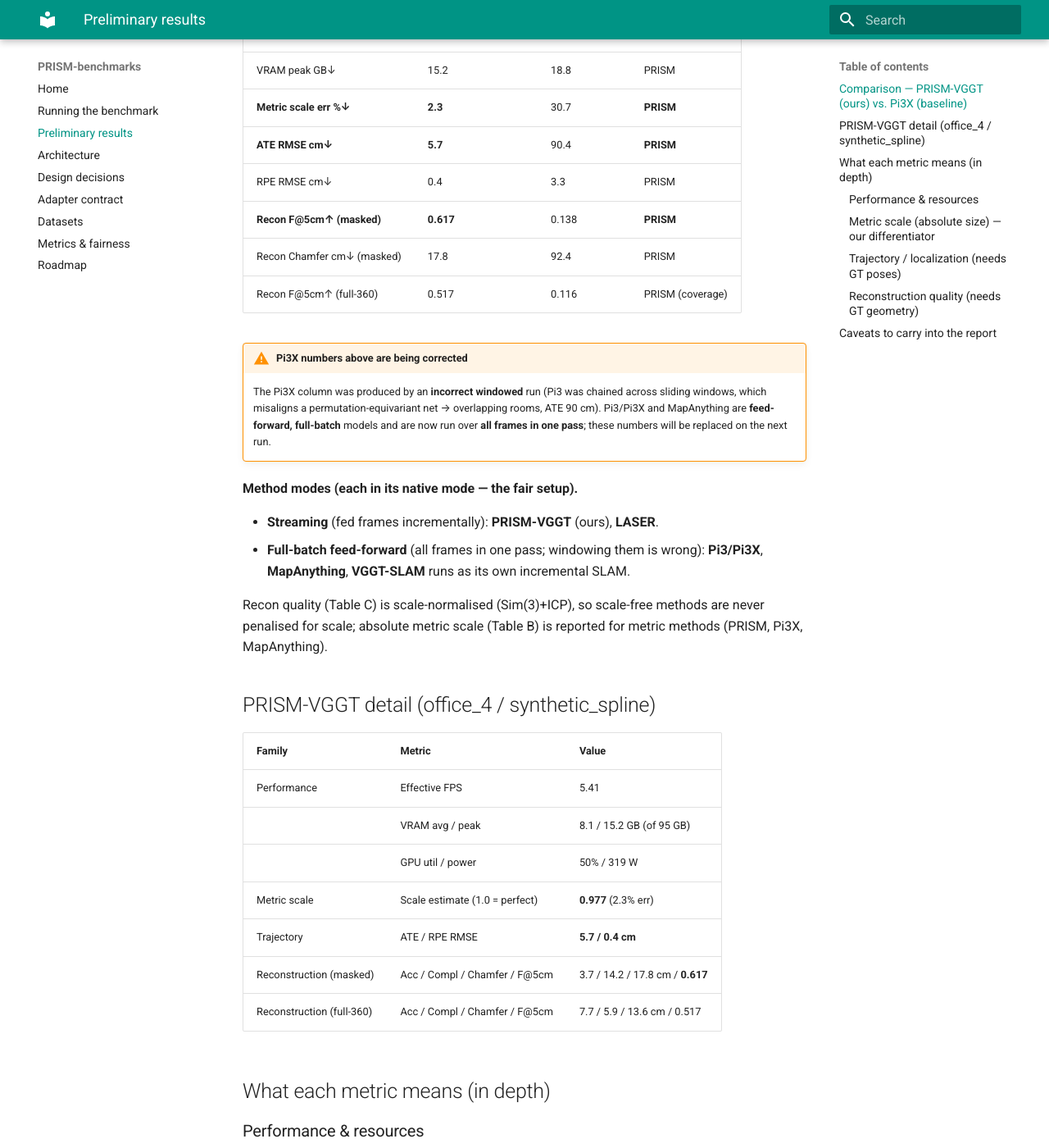
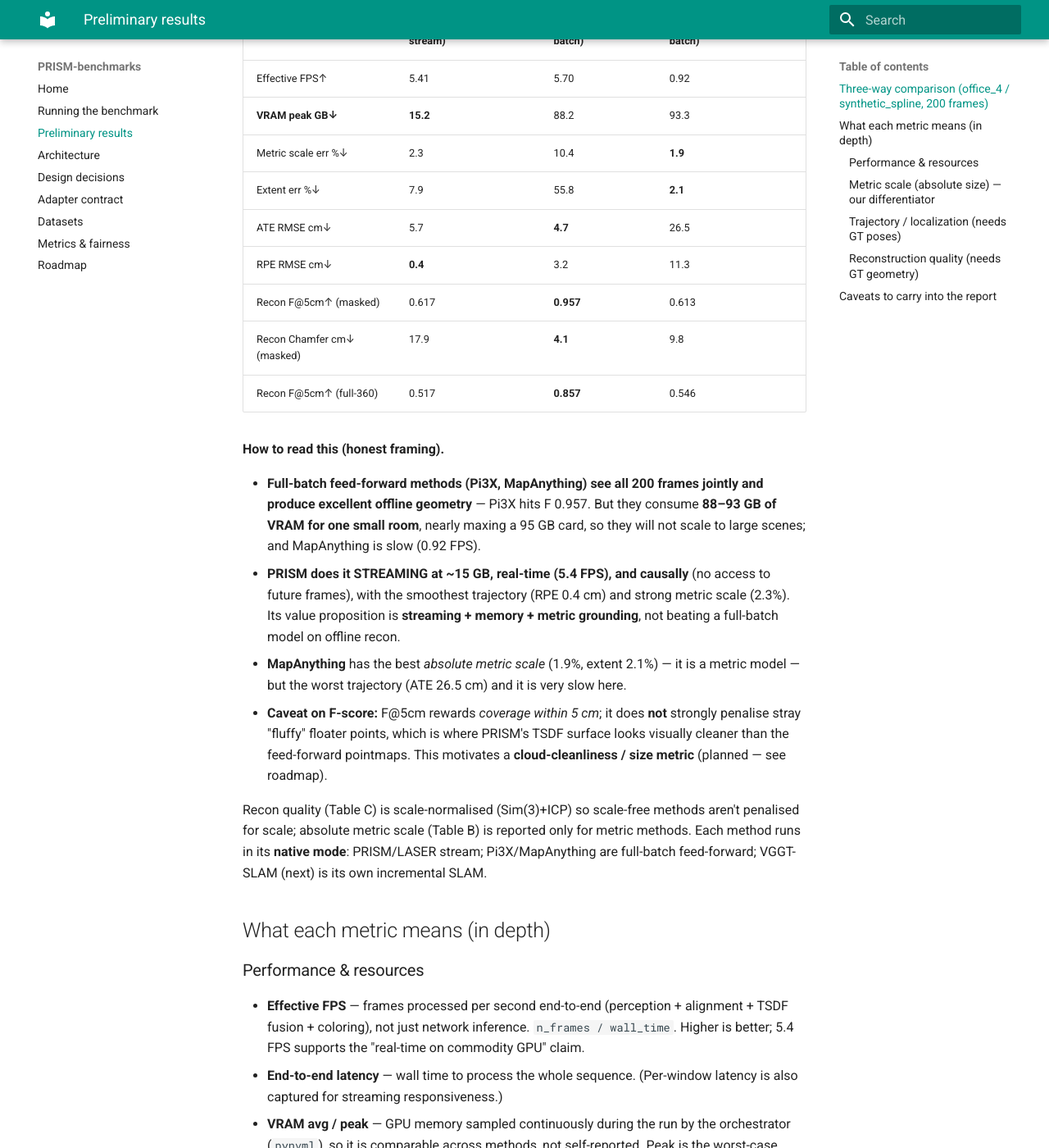
Before and after one commit to zRafaF/PRISM-benchmarks, an MkDocs documentation site: the page built from documentation/docs/results.md, in a window 1280 px wide and 1400 px high, scrolled down 551 px. Shown: the whole window at 82% size. Built offline with MkDocs 1.6.1 and Material for MkDocs 9.7.7, drawn with Linux system fonts in a browser that asks for light colours; some of the changed text lies outside the part shown.

Commit message:
added new metrics

```diff
--- a/documentation/docs/results.md
+++ b/documentation/docs/results.md
@@ -11,46 +11,41 @@
 **streaming harness** (windowed, `window=16, overlap=4`) on the **RTX PRO 6000 (95 GB)**.
 GT = exact render poses + scene mesh.
 
-## Comparison — PRISM-VGGT (ours) vs. Pi3X (baseline)
+## Three-way comparison (office_4 / synthetic_spline, 200 frames)
 
-| Metric | PRISM-VGGT (pano) | Pi3X (pinhole) | Winner |
+| Metric | PRISM-VGGT (pano, **stream**) | Pi3X (pinhole, batch) | MapAnything (pinhole, batch) |
 |---|---|---|---|
-| Effective FPS↑ | 5.41 | 7.99 | Pi3X |
-| VRAM peak GB↓ | 15.2 | 18.8 | PRISM |
-| **Metric scale err %↓** | **2.3** | 30.7 | **PRISM** |
-| **ATE RMSE cm↓** | **5.7** | 90.4 | **PRISM** |
-| RPE RMSE cm↓ | 0.4 | 3.3 | PRISM |
-| **Recon F@5cm↑ (masked)** | **0.617** | 0.138 | **PRISM** |
-| Recon Chamfer cm↓ (masked) | 17.8 | 92.4 | PRISM |
-| Recon F@5cm↑ (full-360) | 0.517 | 0.116 | PRISM (coverage) |
+| Effective FPS↑ | 5.41 | 5.70 | 0.92 |
+| **VRAM peak GB↓** | **15.2** | 88.2 | 93.3 |
+| Metric scale err %↓ | 2.3 | 10.4 | **1.9** |
+| Extent err %↓ | 7.9 | 55.8 | **2.1** |
+| ATE RMSE cm↓ | 5.7 | **4.7** | 26.5 |
+| RPE RMSE cm↓ | **0.4** | 3.2 | 11.3 |
+| Recon F@5cm↑ (masked) | 0.617 | **0.957** | 0.613 |
+| Recon Chamfer cm↓ (masked) | 17.9 | **4.1** | 9.8 |
+| Recon F@5cm↑ (full-360) | 0.517 | **0.857** | 0.546 |
 
-!!! warning "Pi3X numbers above are being corrected"
-    The Pi3X column was produced by an **incorrect windowed** run (Pi3 was chained across
-    sliding windows, which misaligns a permutation-equivariant net → overlapping rooms,
-    ATE 90 cm). Pi3/Pi3X and MapAnything are **feed-forward, full-batch** models and are now
-    run over **all frames in one pass**; these numbers will be replaced on the next run.
+**How to read this (honest framing).**
 
-**Method modes (each in its native mode — the fair setup).**
+- **Full-batch feed-forward methods (Pi3X, MapAnything) see all 200 frames jointly and
+  produce excellent offline geometry** — Pi3X hits F 0.957. But they consume **88–93 GB of
+  VRAM for one small room**, nearly maxing a 95 GB card, so they will not scale to large
+  scenes; and MapAnything is slow (0.92 FPS).
+- **PRISM does it STREAMING at ~15 GB, real-time (5.4 FPS), and causally** (no access to
+  future frames), with the smoothest trajectory (RPE 0.4 cm) and strong metric scale
+  (2.3%). Its value proposition is **streaming + memory + metric grounding**, not beating a
+  full-batch model on offline recon.
+- **MapAnything** has the best *absolute metric scale* (1.9%, extent 2.1%) — it is a metric
+  model — but the worst trajectory (ATE 26.5 cm) and it is very slow here.
+- **Caveat on F-score:** F@5cm rewards *coverage within 5 cm*; it does **not** strongly
+  penalise stray "fluffy" floater points, which is where PRISM's TSDF surface looks visually
+  cleaner than the feed-forward pointmaps. This motivates a **cloud-cleanliness / size
+  metric** (planned — see roadmap).
 
-- **Streaming** (fed frames incrementally): **PRISM-VGGT** (ours), **LASER**.
-- **Full-batch feed-forward** (all frames in one pass; windowing them is wrong):
-  **Pi3/Pi3X**, **MapAnything**, **VGGT-SLAM** runs as its own incremental SLAM.
-
-Recon quality (Table C) is scale-normalised (Sim(3)+ICP), so scale-free methods are never
-penalised for scale; absolute metric scale (Table B) is reported for metric methods
-(PRISM, Pi3X, MapAnything).
-
-## PRISM-VGGT detail (office_4 / synthetic_spline)
-
-| Family | Metric | Value |
-|---|---|---|
-| Performance | Effective FPS | 5.41 |
-| | VRAM avg / peak | 8.1 / 15.2 GB (of 95 GB) |
-| | GPU util / power | 50% / 319 W |
-| Metric scale | Scale estimate (1.0 = perfect) | **0.977** (2.3% err) |
-| Trajectory | ATE / RPE RMSE | **5.7 / 0.4 cm** |
-| Reconstruction (masked) | Acc / Compl / Chamfer / F@5cm | 3.7 / 14.2 / 17.8 cm / **0.617** |
-| Reconstruction (full-360) | Acc / Compl / Chamfer / F@5cm | 7.7 / 5.9 / 13.6 cm / 0.517 |
+Recon quality (Table C) is scale-normalised (Sim(3)+ICP) so scale-free methods aren't
+penalised for scale; absolute metric scale (Table B) is reported only for metric methods.
+Each method runs in its **native mode**: PRISM/LASER stream; Pi3X/MapAnything are full-batch
+feed-forward; VGGT-SLAM (next) is its own incremental SLAM.
 
 ## What each metric means (in depth)
 
```
Also changed, not shown: config.yaml (+11 -3 lines), documentation/docs/decisions.md (+17 -0 lines), documentation/docs/metrics.md (+16 -0 lines), documentation/docs/report.md (added, +47 -0 lines), 5 other files.
